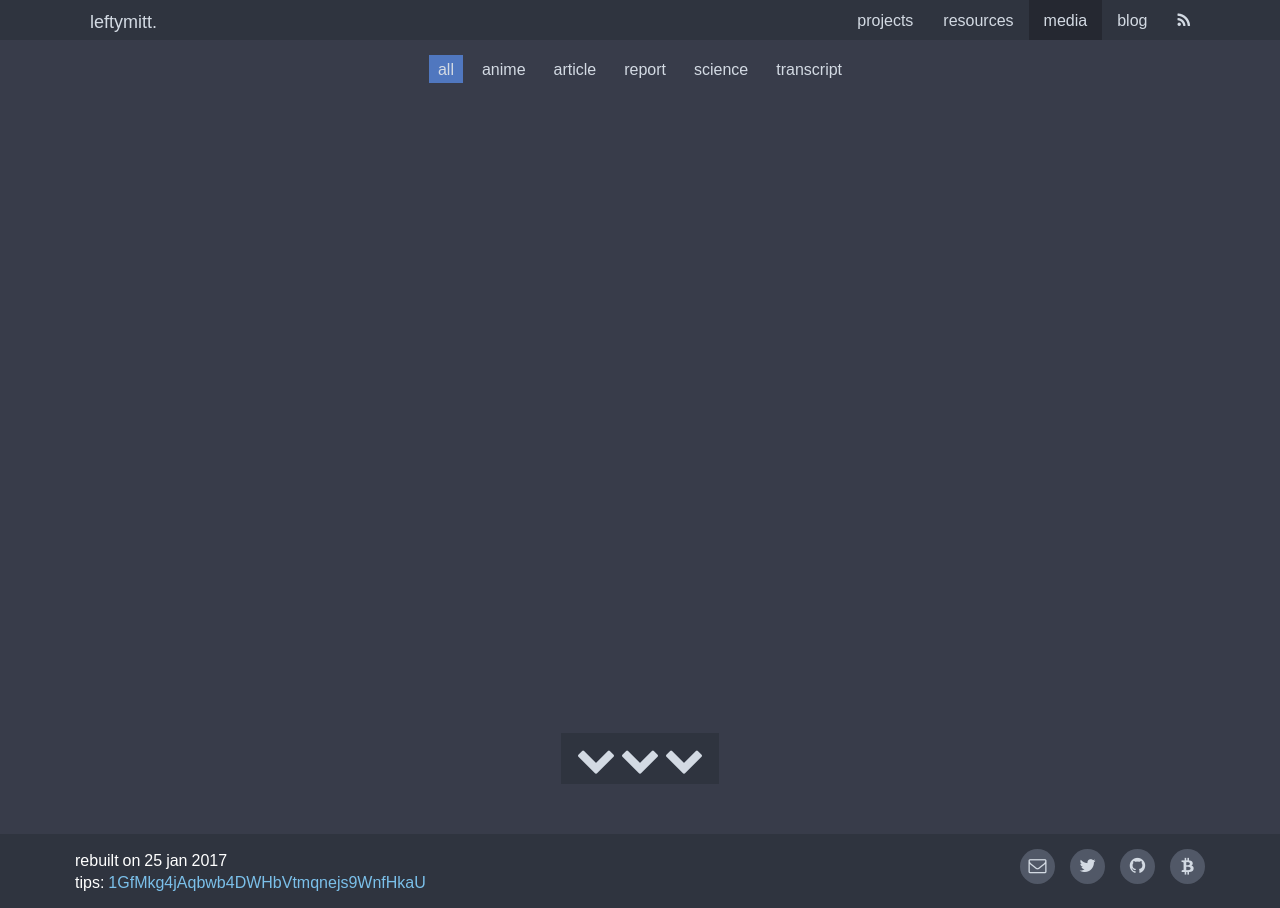
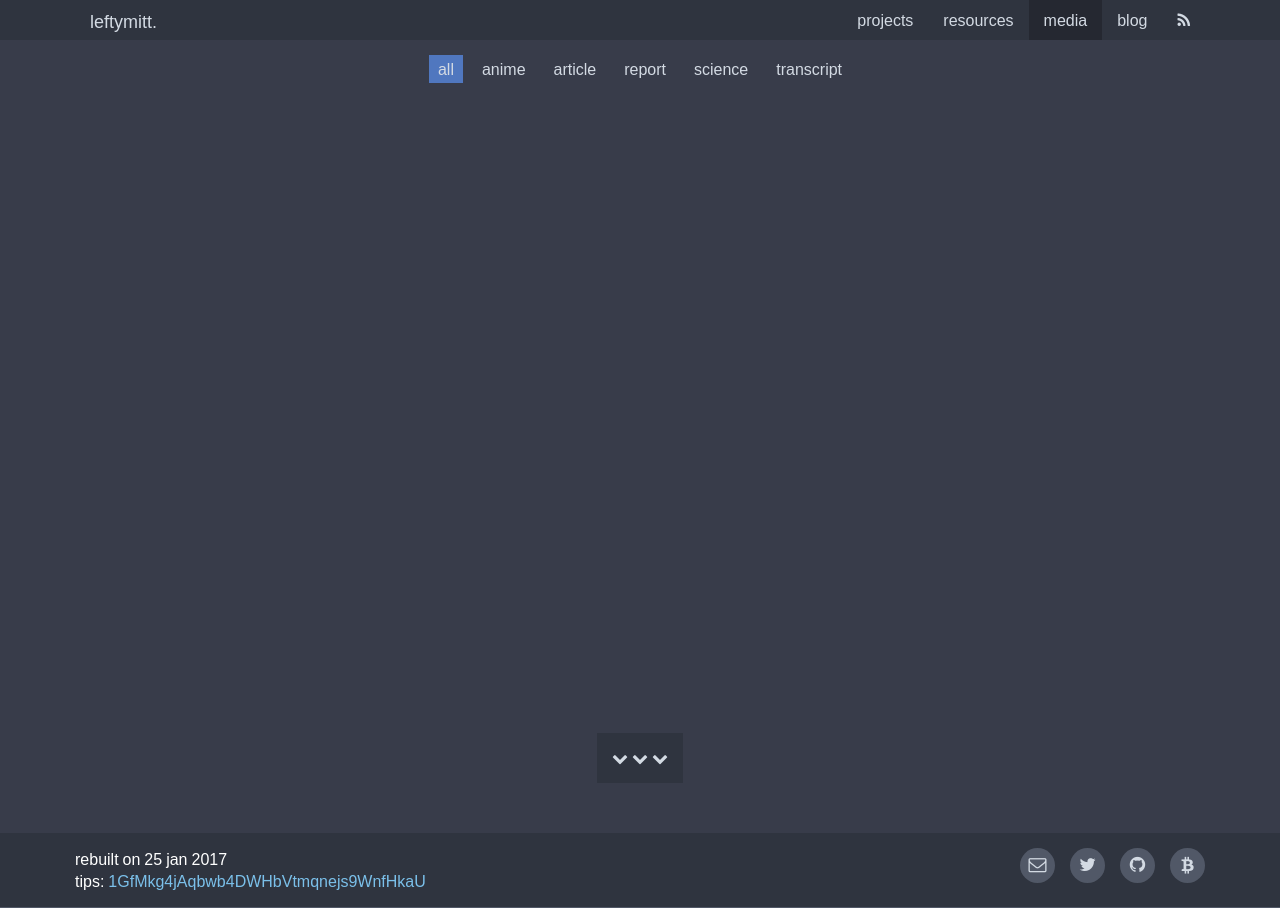
Before and after one commit to leftymitt/leftymitt.com, a Jekyll site: the page built from media/index.html, in a window 1280 px wide. Built offline with Jekyll 4.4.1, drawn with Linux system fonts in a browser that asks for light colours.

Commit message:
shrink load button chevrons

```diff
--- a/media/index.html
+++ b/media/index.html
@@ -299,9 +299,9 @@ css: "
     <button class="uk-button uk-button-large"
 	    id="loadbutton" type="button">
       <div class="uk-margin-small-top uk-margin-small-bottom uk-text-center">
-        <i class="uk-icon-chevron-down uk-icon-large"></i>
-        <i class="uk-icon-chevron-down uk-icon-large"></i>
-        <i class="uk-icon-chevron-down uk-icon-large"></i>
+        <i class="uk-icon-chevron-down"></i>
+        <i class="uk-icon-chevron-down"></i>
+        <i class="uk-icon-chevron-down"></i>
       </div>
     </button>
   </div>
```
